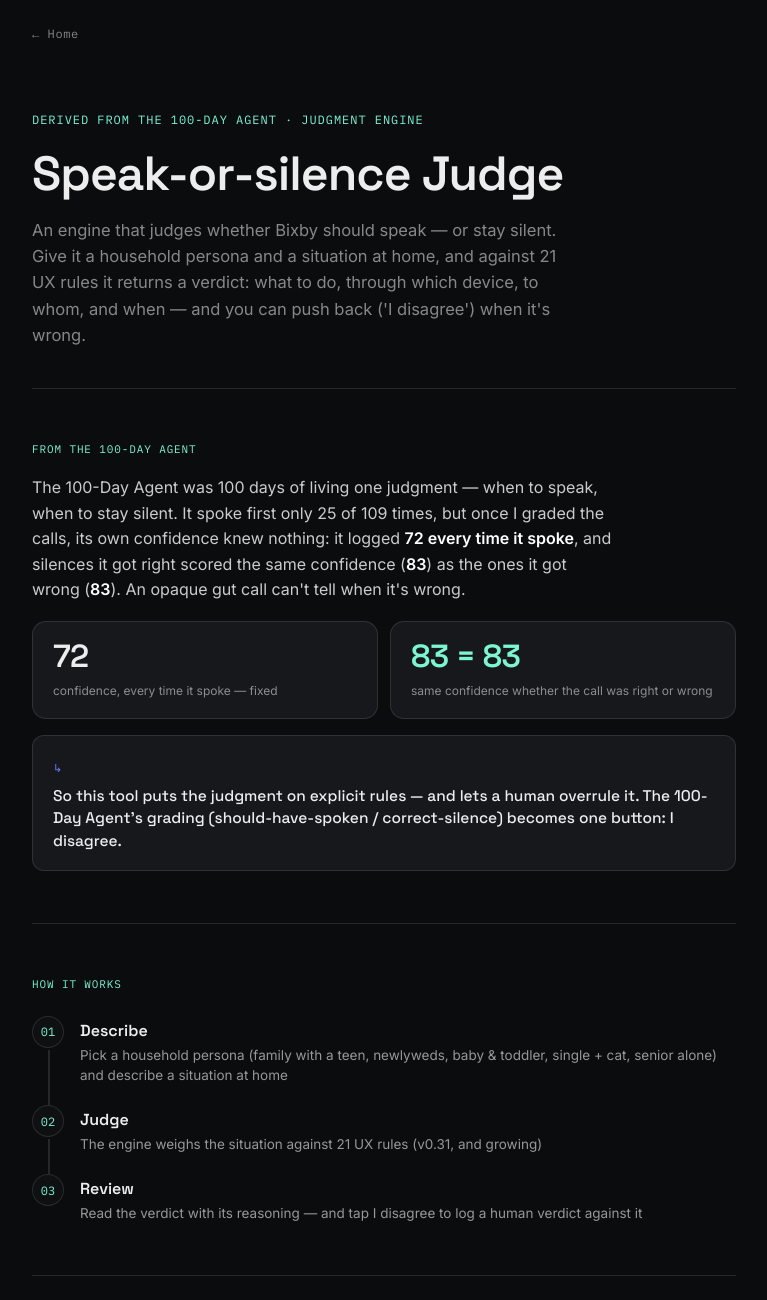
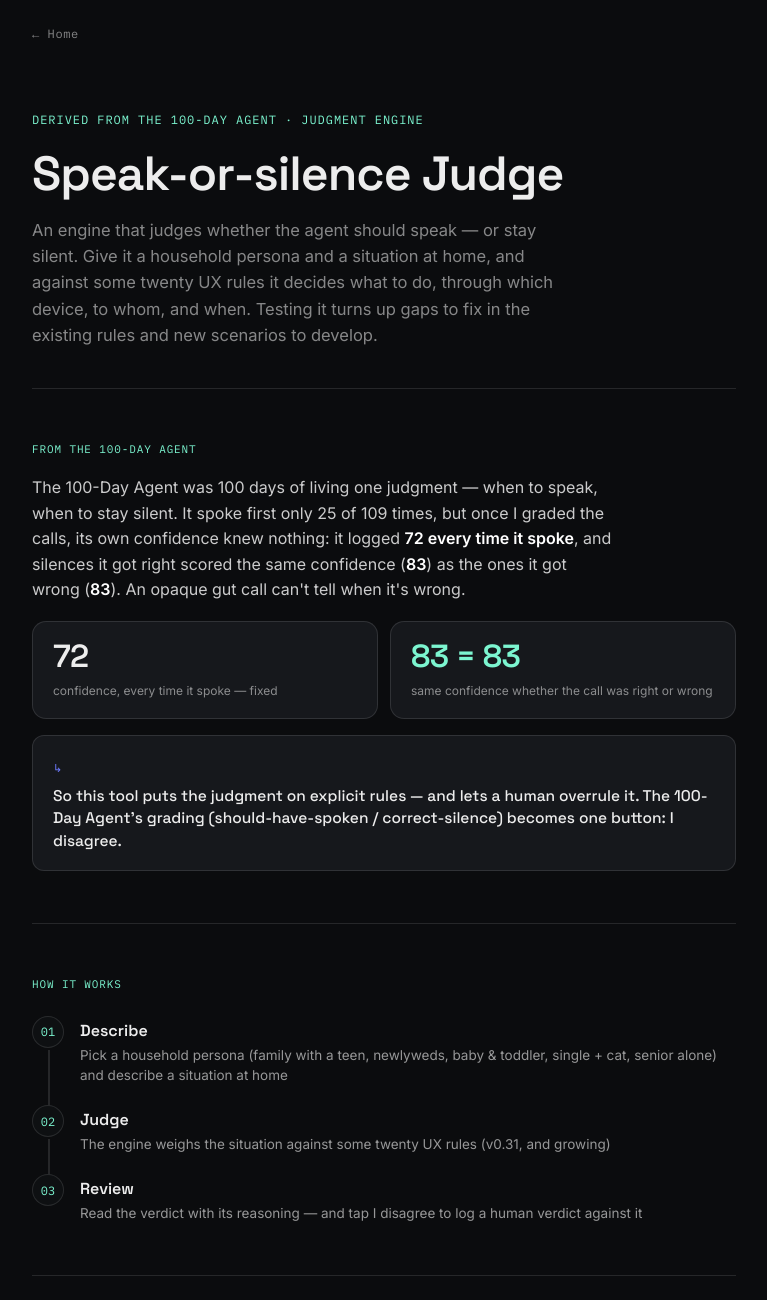
Before and after one commit to ivyrarara/hello, a plain HTML site: page bixby-judge.html in a window 1280 px wide. Shown: the top 1300 px of the page, without its empty margins (256-1023 px from the left). Drawn offline with Linux system fonts and the light colour scheme.

Commit message:
Judge: reword hero and make the rule count consistent (~20) (#123)
New hero copy — it decides what/which device/to whom/when, and testing it
surfaces gaps to fix and new scenarios to develop. Switch "21" to "20여 개 /
20+ / some twenty" across the Judge hero and How-it-works and the homepage
card tag and bridge so the count reads consistently.


Claude-Session: https://claude.ai/code/session_01DZ62NLeDr9GTs39g9b6YtY

Co-authored-by: Claude <noreply@anthropic.com>

```diff
--- a/bixby-judge.html
+++ b/bixby-judge.html
@@ -116,7 +116,7 @@
   <header class="hero">
     <div class="eyebrow">Derived from the 100-Day Agent · Judgment Engine</div>
     <h1>Speak-or-silence Judge</h1>
-    <p class="hero-sub" data-en="An engine that judges whether Bixby should speak — or stay silent. Give it a household persona and a situation at home, and against 21 UX rules it returns a verdict: what to do, through which device, to whom, and when — and you can push back ('I disagree') when it's wrong.">빅스비가 '말할까, 말까'를 판정하는 엔진. 가정 페르소나와 집 안 상황을 넣으면 21개 UX 룰에 근거해 — 무엇을·어느 기기로·누구에게·언제 할지 verdict를 내린다. 그리고 틀렸다 싶으면 바로 반박('I disagree')할 수 있다.</p>
+    <p class="hero-sub" data-en="An engine that judges whether the agent should speak — or stay silent. Give it a household persona and a situation at home, and against some twenty UX rules it decides what to do, through which device, to whom, and when. Testing it turns up gaps to fix in the existing rules and new scenarios to develop.">에이전트가 '말할까, 말까'를 판정하는 엔진. 가정 페르소나와 집 안 상황을 넣으면 20여 개 UX 룰에 근거해 무엇을·어느 기기로·누구에게·언제 할지 판정합니다. 테스트를 통해 기존 룰의 보완점과 새로운 시나리오를 개발할 수 있어요.</p>
   </header>
 
   <section class="reveal">
@@ -136,7 +136,7 @@
     <span class="label">How it works</span>
     <div class="method">
       <div class="mstep"><div class="mnum">01</div><div><div class="mt" data-en="Describe">Describe · 상황 묘사</div><div class="md" data-en="Pick a household persona (family with a teen, newlyweds, baby & toddler, single + cat, senior alone) and describe a situation at home">가정 페르소나(청소년 가정·신혼·영유아·1인+펫·노인 1인)를 고르고, 집 안 상황을 적는다</div></div></div>
-      <div class="mstep"><div class="mnum">02</div><div><div class="mt" data-en="Judge">Judge · 판정</div><div class="md" data-en="The engine weighs the situation against 21 UX rules (v0.31, and growing)">엔진이 그 상황을 21개 UX 룰(v0.31, 증가 중)에 비춰 판정</div></div></div>
+      <div class="mstep"><div class="mnum">02</div><div><div class="mt" data-en="Judge">Judge · 판정</div><div class="md" data-en="The engine weighs the situation against some twenty UX rules (v0.31, and growing)">엔진이 그 상황을 20여 개 UX 룰(v0.31, 증가 중)에 비춰 판정</div></div></div>
       <div class="mstep"><div class="mnum">03</div><div><div class="mt" data-en="Review">Review · 검토</div><div class="md" data-en="Read the verdict with its reasoning — and tap I disagree to log a human verdict against it">근거와 함께 verdict를 확인하고 — I disagree로 사람 판정을 남긴다</div></div></div>
     </div>
   </section>
```
Also changed, not shown: index.html (+2 -2 lines).
